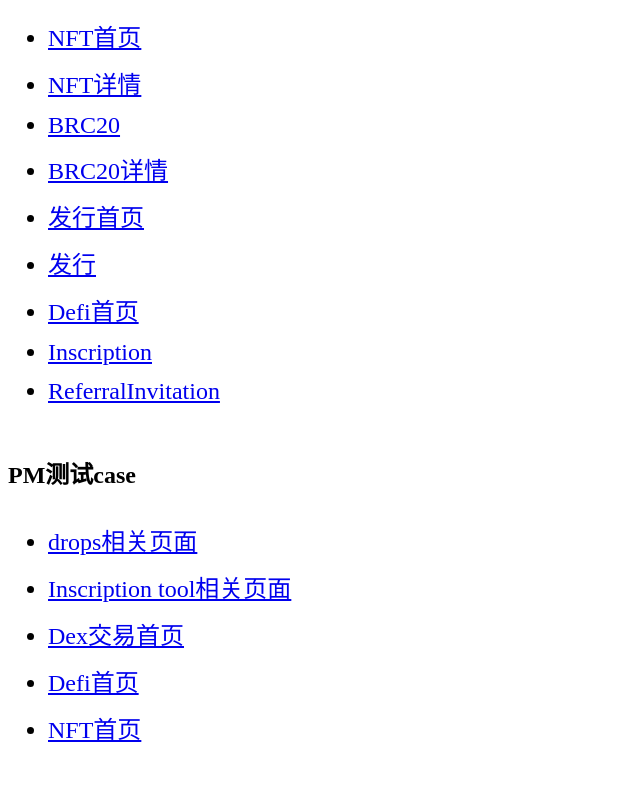
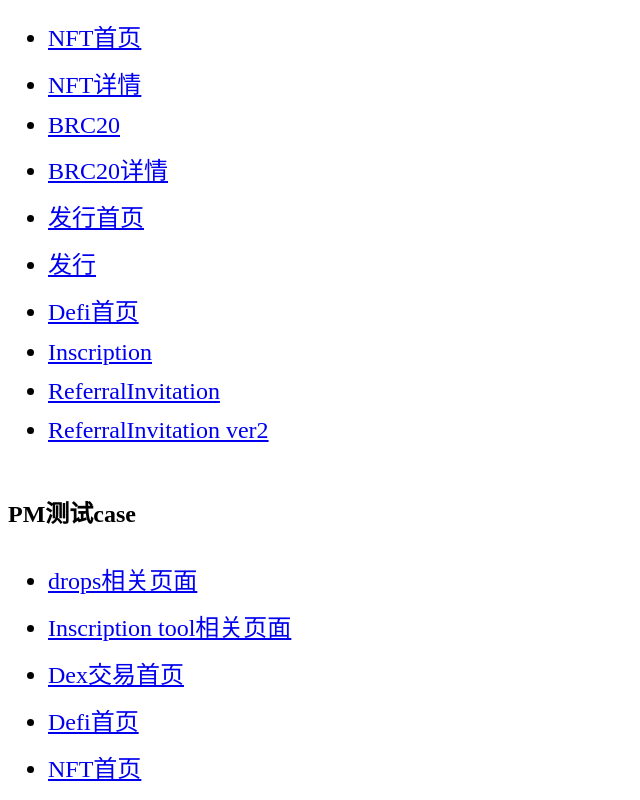
Before and after one commit to SteelBalllRun/steelballlrun.github.io, a plain HTML site: page dapp_regex_demo.html in a window 1280 px wide. Shown: the part 1015-1815 px from the top of the page, without its empty margins (0-640 px from the left). Before the commit the page ends 1776 px from the top, so only its background shows below. Drawn offline with Linux system fonts and the light colour scheme.

Commit message:
Update dapp_regex_demo.html

```diff
--- a/dapp_regex_demo.html
+++ b/dapp_regex_demo.html
@@ -118,6 +118,7 @@
         <li><a class="link" href="https://www.okx.com/cn/web3/defi">Defi首页</a></li>
         <li><a class="link" href="https://www.okx.com/cn/web3/toolkit/inscribe">Inscription</a></li>
         <li><a class="link" href="https://web3.okx.com/ul/me9LTK?ref=NUMBER8">ReferralInvitation</a></li>
+        <li><a class="link" href="https://web3.okx.com/zh-hans/join/number8?ref=number8">ReferralInvitation ver2</a></li>
     </ul>
 
     <h2 style="margin-top: 50px;">PM测试case</h2>
```
